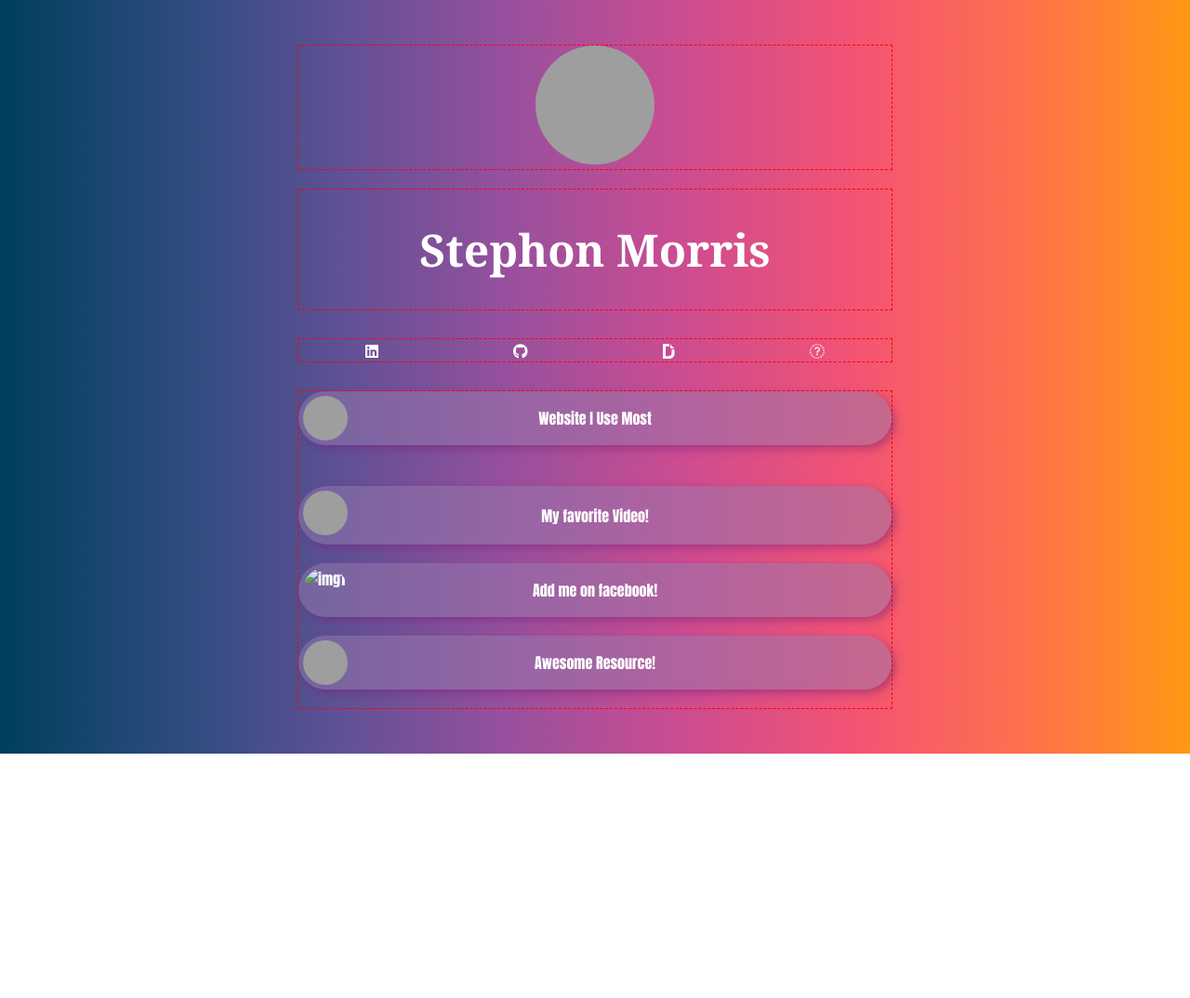
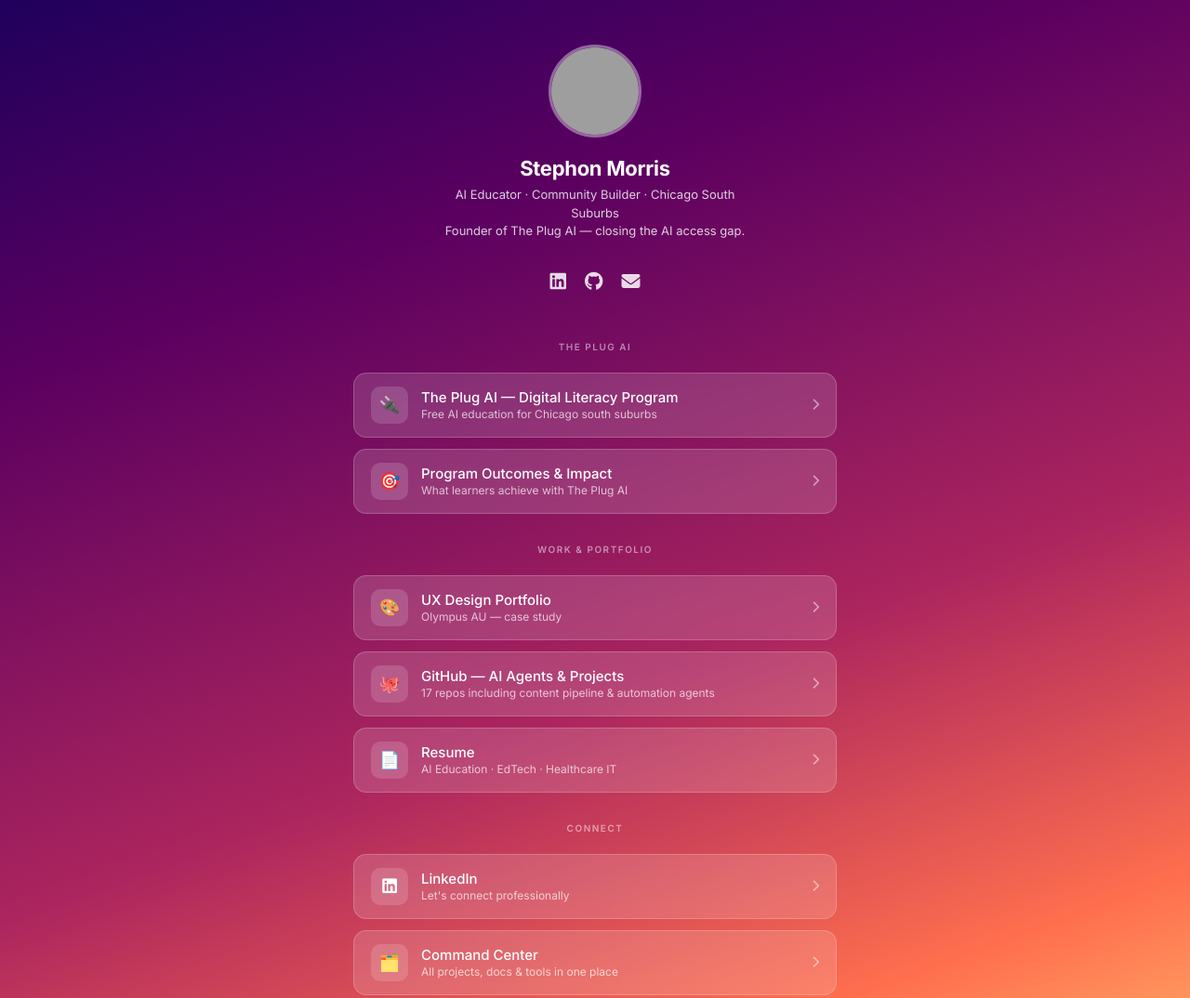
Before and after one commit to morrisstephon51/Link-inbio, a website: page index.html in a window 1280 px wide. Shown: the top 1074 px of the page at 93% size. Before the commit the page ends 811 px from the top, so only its background shows below. Drawn offline with Linux system fonts and the light colour scheme; grey boxes are pictures that could not be loaded.

Commit message:
redesign: professional link-in-bio for The Plug AI & personal brand

```diff
--- a/index.html
+++ b/index.html
@@ -1,167 +1,244 @@
-<!doctype html>
-  <html>
+<!DOCTYPE html>
+<html lang="en">
 <head>
-      <meta charset="utf-8">
-      <meta name="viewport" content="width=device=width, initial-scale=1.0">
+  <meta charset="UTF-8" />
+  <meta name="viewport" content="width=device-width, initial-scale=1.0" />
+  <title>Stephon Morris</title>
 
-      <title>Stephon Morris's Links</title>
-
-      <link rel="preconnect" href="https://fonts.googleapis.com">
-      <link rel="preconnect" href="https://fonts.gstatic.com">
-      <link href="https://https://fonts.googleapis.com/css2?family=Playfair+Display:ital,wght@0,400..900;1,400..900&family=Raleway:ital,wght@0,100..900;1,100..900&display=swap">
-      <script src="https://cdnjs.cloudflare.com/ajax/libs/font-awesome/6.5.2/js/all.min.js"></script>
+  <link rel="preconnect" href="https://fonts.googleapis.com" />
+  <link rel="preconnect" href="https://fonts.gstatic.com" crossorigin />
+  <link href="https://fonts.googleapis.com/css2?family=Inter:wght@400;500;600;700&display=swap" rel="stylesheet" />
+  <link rel="stylesheet" href="https://cdnjs.cloudflare.com/ajax/libs/font-awesome/6.7.2/css/all.min.css" />
 
   <style>
-        /*
     * {
-        border: 1px red dashed;
+      box-sizing: border-box;
+      margin: 0;
+      padding: 0;
     }
-        */
-        html {
-          Min-height: 100%;
+
+    body {
+      font-family: 'Inter', sans-serif;
+      min-height: 100vh;
+      background: linear-gradient(160deg, #1f005c 0%, #5b0060 25%, #ac255e 60%, #ff6f4e 85%, #ffb56b 100%);
+      color: #fff;
+      padding: 48px 20px 64px;
     }
-        body {
-          min-height: 100%;
-          padding-top: 40px;
-          padding-bottom: 40px;
-          background: linear-gradient(180deg, #1f005c, #5b0060,#870160, #ac255e, #ca485c, #e16b5c, #f39060, #ffb56b);
-          color: rgba(255, 255, 255, 1.0);
-          font-family: "raleway";
+
+    .container {
+      max-width: 520px;
+      margin: 0 auto;
     }
-        a {
-          color: rgba(255, 255, 255, 1.0);
+
+    /* ── Profile ── */
+    .profile {
+      text-align: center;
+      margin-bottom: 32px;
+    }
+
+    .profile img {
+      width: 100px;
+      height: 100px;
+      border-radius: 50%;
+      object-fit: cover;
+      border: 3px solid rgba(255, 255, 255, 0.4);
+      margin-bottom: 16px;
+    }
+
+    .profile h1 {
+      font-size: 22px;
+      font-weight: 700;
+      letter-spacing: -0.3px;
+      margin-bottom: 6px;
+    }
+
+    .profile .tagline {
+      font-size: 13px;
+      opacity: 0.8;
+      line-height: 1.5;
+      max-width: 340px;
+      margin: 0 auto;
+    }
+
+    /* ── Social icons ── */
+    .social-row {
+      display: flex;
+      justify-content: center;
+      gap: 20px;
+      margin-bottom: 32px;
+    }
+
+    .social-row a {
+      color: rgba(255, 255, 255, 0.85);
+      font-size: 20px;
       text-decoration: none;
+      transition: color 0.2s, transform 0.2s;
     }
-        .item {
-          margin-bottom: 20px;
+
+    .social-row a:hover {
+      color: #fff;
+      transform: translateY(-2px);
+    }
+
+    /* ── Link buttons ── */
+    .links {
+      display: flex;
+      flex-direction: column;
+      gap: 12px;
+    }
+
+    .link-btn {
       display: flex;
       align-items: center;
+      gap: 14px;
+      background: rgba(255, 255, 255, 0.15);
+      border: 1px solid rgba(255, 255, 255, 0.2);
+      border-radius: 14px;
+      padding: 14px 18px;
+      text-decoration: none;
+      color: #fff;
+      font-size: 15px;
+      font-weight: 500;
+      backdrop-filter: blur(8px);
+      transition: background 0.2s, transform 0.15s;
     }
-        .social-icons-row {
-          margin-bottom: 30px;
+
+    .link-btn:hover {
+      background: rgba(255, 255, 255, 0.25);
+      transform: translateY(-2px);
+    }
+
+    .link-btn .icon {
+      width: 40px;
+      height: 40px;
+      border-radius: 10px;
+      background: rgba(255, 255, 255, 0.15);
       display: flex;
-          justify-content: space-around;
+      align-items: center;
+      justify-content: center;
+      font-size: 18px;
+      flex-shrink: 0;
     }
-        .name-row {
-          margin-bottom: 30px;
+
+    .link-btn .label {
+      flex: 1;
+    }
+
+    .link-btn .label span {
+      display: block;
+      font-size: 12px;
+      opacity: 0.7;
+      font-weight: 400;
+      margin-top: 1px;
+    }
+
+    .link-btn .arrow {
+      opacity: 0.5;
+      font-size: 13px;
+    }
+
+    /* ── Section divider ── */
+    .section-label {
       text-align: center;
-          Font-family: "Georgia";
-          Font-size: 24px;
-          Font-weight: 900;
+      font-size: 10px;
+      font-weight: 600;
+      letter-spacing: 1.5px;
+      text-transform: uppercase;
+      opacity: 0.5;
+      margin: 20px 0 10px;
     }
-        .image-row {
-          margin-bottom: 20px;
+
+    /* ── Footer ── */
+    footer {
       text-align: center;
-        }
-        .link-text {
-          text-align: center;
-          flex-grow: 1;
+      margin-top: 40px;
+      font-size: 12px;
+      opacity: 0.5;
     }
   </style>
-        <style>
-        .main-container {
-          max-width: 640px;
-          margin: auto;
-        }
-       </style>
-      <style>
-        .item {
-          background-color: rgba(149, 123, 173, 0.5);
-          border-radius: 1000px;
-          padding: 5px;
-          padding-right: 53px;
-          box-shadow: 4px 4px 10px 0px rgba(122,32,122,0.5)
-        }
-      </style>
-      <style>
-        .thumbnail {
-          width: 48px;
-          height: 48px;
-          border-radius: 48px;
-          object-fit: cover;
-        }
-      </style>
-      <style>
-        .stefs-photo {
-          width: 128px;
-          height: 128px;
-          object-fit: cover;
-          border-radius: 128px;
-        }
-      </style>
-      <style>
-        body {
-          /* Other Declarations */
+</head>
+<body>
 
-          color: rgba(255, 255, 255, 1.0);
+<div class="container">
 
-          color: rgba(255, 255, 255, 1.0);
-
-          min-height:100%;
-          padding-top: 40px;
-          padding-bottom: 40px;
-          background: linear-gradient(90deg, #003f5b, #2b4b7d, #5f5195, #98509d, #cc4c91, #f25375, #ff6f4e, #ff9913);
-          font-family: "Impact";
-        }
-      </style>
-      <meta name="viewport" content="width=device-width, initial-scale=1.0" charset="utf-8">
-      <script src="https://cdnjs.cloudflare.com/ajax/libs/font-awesome/6.7.2/js/all.min.js"> </script>
-
-           <!----add backround to body-->
-          <div class="main-container">
-            <!----Profile Section-->
-            <div class="image-row" style="border: 1px red dashed;">
-
-              <img class="stefs-photo" src="https://live.staticflickr.com/65535/53460632619_d32a5fa3c9_b.jpg" alt="photo of stephon">
+  <!-- Profile -->
+  <div class="profile">
+    <img src="https://live.staticflickr.com/65535/53460632619_d32a5fa3c9_b.jpg" alt="Stephon Morris" />
+    <h1>Stephon Morris</h1>
+    <p class="tagline">AI Educator · Community Builder · Chicago South Suburbs<br/>Founder of The Plug AI — closing the AI access gap.</p>
   </div>
 
-            <div class="name-row" style="border: 1px red dashed;">
-              <h1>Stephon Morris</h1>
-            </div>
-           <!---social media icons-->
-            <div class="social-icons-row" style="border: 1px red dashed;">
-
-
-              <Div class="Linked-in">
-                <a href="https://www.linkedin.com/in/stephonmorris51/" target="_blank" rel="noopener noreferrer"> <i class="fa-brands fa-linkedin"></i></a>
-
-              </Div>
-              <div class="github">
-                <a href="https://github.com/morrisstephon51" target="_blank" rel="noopener noreferrer"><i class="fa-brands fa-github"></i></a>
+  <!-- Social icons -->
+  <div class="social-row">
+    <a href="https://www.linkedin.com/in/stephonmorris51/" target="_blank" rel="noopener noreferrer" aria-label="LinkedIn">
+      <i class="fa-brands fa-linkedin"></i>
+    </a>
+    <a href="https://github.com/morrisstephon51" target="_blank" rel="noopener noreferrer" aria-label="GitHub">
+      <i class="fa-brands fa-github"></i>
+    </a>
+    <a href="mailto:morrisstephon51@gmail.com" aria-label="Email">
+      <i class="fa-solid fa-envelope"></i>
+    </a>
   </div>
 
-              <div class="uxproject">
-                <a href="/workspaces/Link-inbio/Ux Design project Olympus(AU).pdf" target="_blank" rel="noopener noreferrer"><i class="fa-brands fa-dochub"></i></a>
+  <!-- Links -->
+  <div class="links">
+
+    <div class="section-label">The Plug AI</div>
+
+    <a class="link-btn" href="https://docs.google.com/document/d/1p0GDXhmnPmhXYhyJJ_YdT07DrUkdWL0yObfQ1wBMhu8/edit" target="_blank" rel="noopener noreferrer">
+      <div class="icon">🔌</div>
+      <div class="label">The Plug AI — Digital Literacy Program<span>Free AI education for Chicago south suburbs</span></div>
+      <i class="fa-solid fa-chevron-right arrow"></i>
+    </a>
+
+    <a class="link-btn" href="https://docs.google.com/document/d/1JH62U5cXCFz_ocQik5qTh438dZx5UNf4dpzLtmGvPcI/edit" target="_blank" rel="noopener noreferrer">
+      <div class="icon">🎯</div>
+      <div class="label">Program Outcomes & Impact<span>What learners achieve with The Plug AI</span></div>
+      <i class="fa-solid fa-chevron-right arrow"></i>
+    </a>
+
+    <div class="section-label">Work & Portfolio</div>
+
+    <a class="link-btn" href="https://docs.google.com/presentation/d/1zKAZcVt26MM4jAkMcQWox_-A0VEKDJETfX66S2sfjRQ/edit" target="_blank" rel="noopener noreferrer">
+      <div class="icon">🎨</div>
+      <div class="label">UX Design Portfolio<span>Olympus AU — case study</span></div>
+      <i class="fa-solid fa-chevron-right arrow"></i>
+    </a>
+
+    <a class="link-btn" href="https://github.com/morrisstephon51" target="_blank" rel="noopener noreferrer">
+      <div class="icon">🐙</div>
+      <div class="label">GitHub — AI Agents & Projects<span>17 repos including content pipeline & automation agents</span></div>
+      <i class="fa-solid fa-chevron-right arrow"></i>
+    </a>
+
+    <a class="link-btn" href="https://drive.google.com/file/d/1P-si6rd5SML287cM2fDXN702nvSWY57I/view" target="_blank" rel="noopener noreferrer">
+      <div class="icon">📄</div>
+      <div class="label">Resume<span>AI Education · EdTech · Healthcare IT</span></div>
+      <i class="fa-solid fa-chevron-right arrow"></i>
+    </a>
+
+    <div class="section-label">Connect</div>
+
+    <a class="link-btn" href="https://www.linkedin.com/in/stephonmorris51/" target="_blank" rel="noopener noreferrer">
+      <div class="icon"><i class="fa-brands fa-linkedin" style="font-size:18px"></i></div>
+      <div class="label">LinkedIn<span>Let's connect professionally</span></div>
+      <i class="fa-solid fa-chevron-right arrow"></i>
+    </a>
+
+    <a class="link-btn" href="dashboard.html">
+      <div class="icon">🗂️</div>
+      <div class="label">Command Center<span>All projects, docs & tools in one place</span></div>
+      <i class="fa-solid fa-chevron-right arrow"></i>
+    </a>
 
   </div>
 
-              <div class="ux portfolio">
-                <a href="https://docs.google.com/presentation/d/1zKAZcVt26MM4jAkMcQWox_-A0VEKDJETfX66S2sfjRQ/edit#slide=id.g23730bb3fee_0_50" target="_blank" rel="noopener noreferrer">
-                    <i class="fa-duotone fa-light fa-arrow-up-right-dots fa-flip"></i></a>
-              </div><!-----closes social icons row -->
-            </div>
-          <div class="links-row" style="border: 1px red dashed;">
-            <div class="item">
-              <img class="thumbnail" src="https://cdn4.iconfinder.com/data/icons/logos-brands-7/512/google_logo-google_icongoogle-512.png" alt="img1"><br/>
-              <a class="link-text" target="_blank" href="https://www.google.com">Website I Use Most</a>
-            </div><br/>
-            <div class="item">
-            <a href="https://www.youtube.com/watch?v=-5YRhvH6Uys" target="_blank">
-            <img class="thumbnail" src="https://yt3.googleusercontent.com/eNj2-uNbPhPzUpTlhABcrBPm1jNiugWPmQNHBDunu59zsqSah2T3YDYh6xnroANhbMTbEDvkLBY=s900-c-k-c0x00ffffff-no-rj" alt="Stephon"></a><br/>
-              <a class="link-text" href="https://www.youtube.com/watch?v=-5YRhvH6Uys" target="_blank">My favorite Video!</a><br/><br/></div>
-              <div class="item">
-                <img class="thumbnail" src="source/img1" alt="img1">
-                <a class="link-text" target="_blank" href="https://encrypted-tbn0.gstatic.com/images?q=tbn:ANd9GcTeeD9lypRUDrjbHql4YRj1OPLP_8-6OCaatw&s">Add me on facebook!</a>
-              </div>
-              <div class="item">
-                <img class="thumbnail" src="https://encrypted-tbn0.gstatic.com/images?q=tbn:ANd9GcSmFK4qzvKrPI3FZk8ZSUjfAW1KnHpYDXDPpg&s" alt="img1">
-                <a class="link-text" target="_blank" href="https://chatgpt.com/">Awesome Resource!</a>
-              </div>
-          </div><!----Closes links row-->
+  <footer>
+    <p>© 2026 Stephon Morris · Chicago, IL</p>
+  </footer>
 
 </div>
-            </div>
-          </div><!---closes container-->
+
 </body>
-    </head>
 </html>
```
Lines whose indentation alone changed are shown as unchanged.
